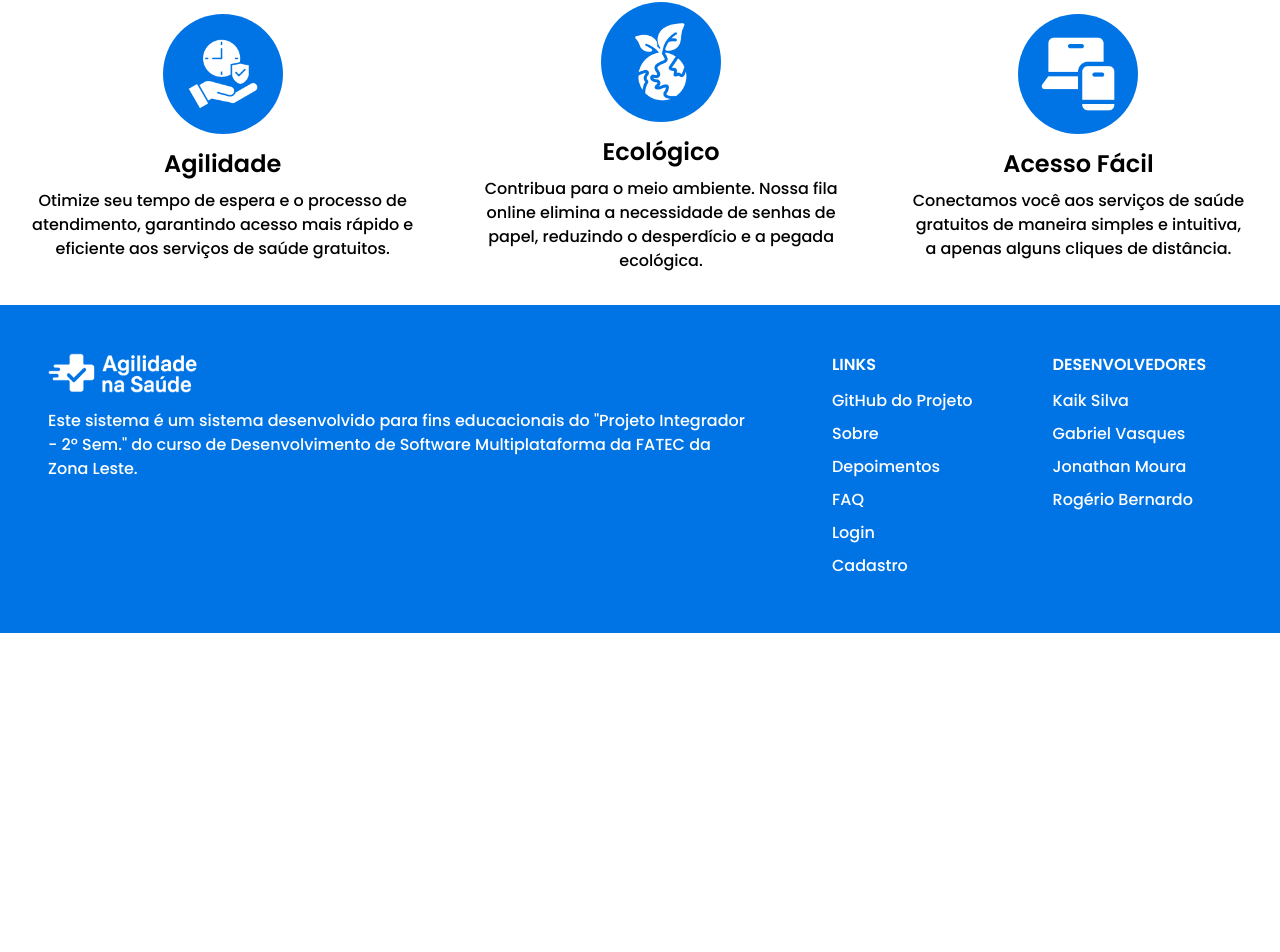
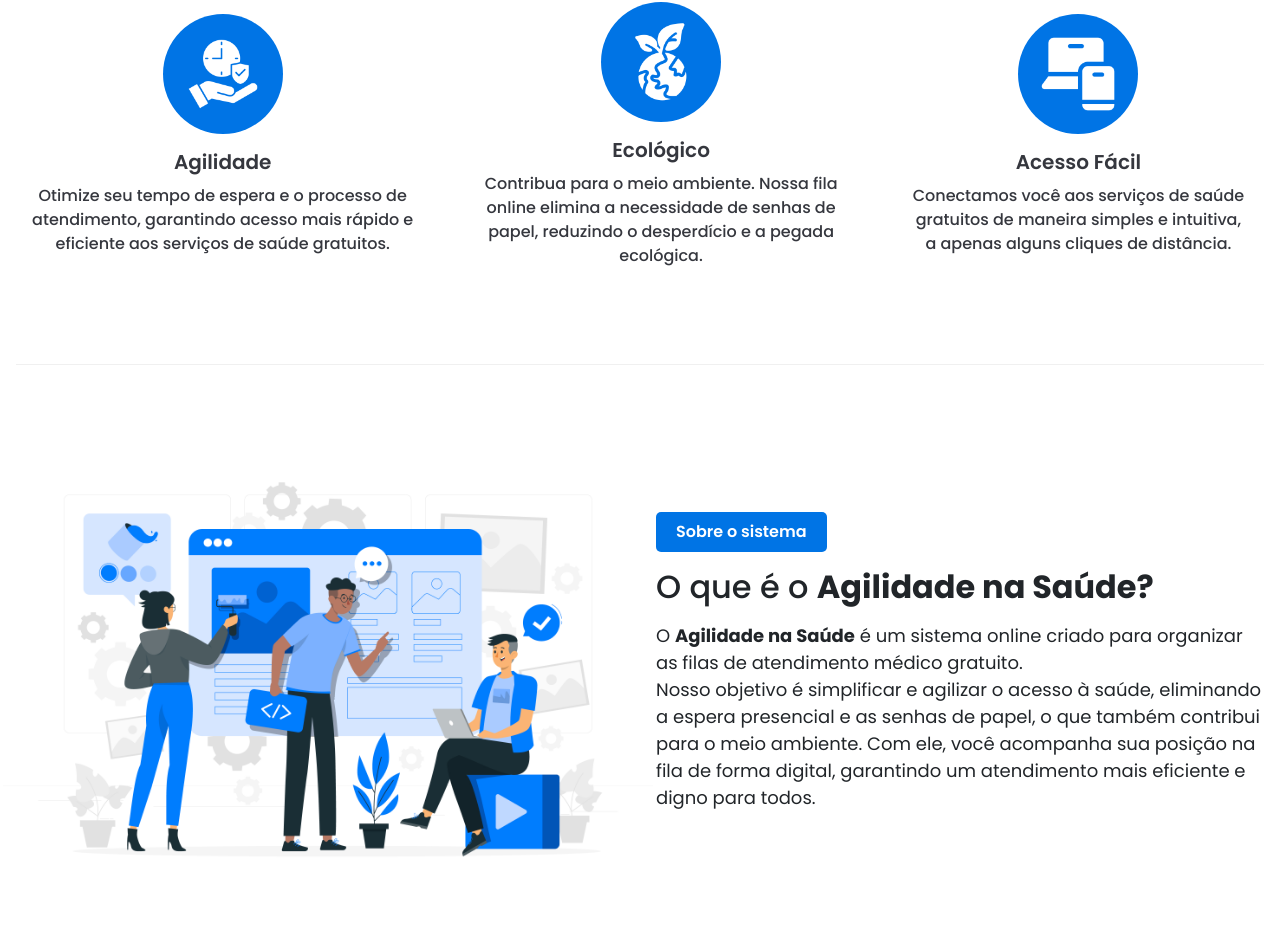
Before and after one commit to kaikdev/agilidade-na-saude, a React (Vite) app: page / in a window 1280 px wide. Shown: the part 582-1534 px from the top of the page. Before the commit the page ends 1215 px from the top, so only its background shows below. Built offline with nearby package versions, Linux system fonts and the light colour scheme.

Commit message:
Create Section: About

```diff
--- a/src/pages/HomePage.css
+++ b/src/pages/HomePage.css
@@ -7,9 +7,9 @@ main.main-home {
 
 section.section-main {
     background: #0074E5;
-    background: -webkit-linear-gradient(90deg,rgba(0, 116, 229, 1) 0%, rgba(130, 187, 242, 1) 55%, rgba(130, 187, 242, 1) 100%);
-    background: -moz-linear-gradient(90deg,rgba(0, 116, 229, 1) 0%, rgba(130, 187, 242, 1) 55%, rgba(130, 187, 242, 1) 100%);
-    background: linear-gradient(90deg,rgba(0, 116, 229, 1) 0%, rgba(130, 187, 242, 1) 55%, rgba(130, 187, 242, 1) 100%);
+    background: -webkit-linear-gradient(90deg,rgba(0, 116, 229, 1) 0%, rgba(0, 116, 229, 1) 75%, rgba(130, 187, 242, 1) 100%);
+    background: -moz-linear-gradient(90deg,rgba(0, 116, 229, 1) 0%, rgba(0, 116, 229, 1) 75%, rgba(130, 187, 242, 1) 100%);
+    background: linear-gradient(90deg,rgba(0, 116, 229, 1) 0%, rgba(0, 116, 229, 1) 75%, rgba(130, 187, 242, 1) 100%);
     padding: 2rem;
     border-radius: 10px;
     position: relative;
@@ -49,7 +49,7 @@ img.img-main {
 .item-quality {
     padding: 1rem;
     border-radius: 10px;
-    color: #000;
+    color: #35373E;
     text-align: center;
 }
 
@@ -67,13 +67,57 @@ img.img-main {
     margin-bottom: 1rem;
 }
 
-.item-quality h4 {
+.item-quality h5 {
     font-weight: 600;
     margin-bottom: 10px;
 }
 
 .item-quality p {
     font-weight: 500;
+}
+
+.section-about {
+    display: flex;
+    align-items: center;
+    gap: 1rem;
+    margin-top: 3rem;
+    padding: 5rem 0;
+    border-top: 1px solid #f0f0f0;
+}
+
+.section-about > div {
+    width: 50%;
+}
+
+.section-about .area-img {
+    width: 50%;
+    display: flex;
+    align-items: center;
+    justify-content: center;
+}
+
+h6.tag-section {
+    background-color: #0074e5;
+    color: #fff;
+    display: inline-flex;
+    padding: 10px 20px;
+    font-weight: 600;
+    border-radius: 5px;
+    margin-bottom: 1rem;
+}
+
+.section-about h2 {
+    margin-bottom: 1rem;
+}
+
+.section-about p {
+    font-size: 18px;
+}
+
+@media (max-width: 1200px) {
+    .section-about .area-img img {
+        width: 500px;
+    }
 }
 
 @media (max-width: 1100px) {
@@ -91,6 +135,20 @@ img.img-main {
     }
     section.section-main {
         background: #0074E5 !important;
+    }
+}
+
+@media (max-width: 900px) {
+    .section-about {
+        flex-direction: column;
+        margin-top: 0px;
+        padding: 2rem 0;
+    }
+    .section-about > div {
+        width: 100% !important;
+    }
+    .section-about .area-img img {
+        width: 100%;
     }
 }
 
--- a/src/pages/HomePage.jsx
+++ b/src/pages/HomePage.jsx
@@ -4,8 +4,7 @@ import imgDoctor from '../assets/images/doctor.png';
 import imgTempo from '../assets/images/economia-de-tempo.png';
 import imgEcologico from '../assets/images/ecologico.png';
 import imgAcesso from '../assets/images/tecnologia.png';
-
-
+import imgSobre from '../assets/images/sobre.jpg';
 
 function HomePage() {
     return (
@@ -26,7 +25,7 @@ function HomePage() {
                         <img src={imgTempo}  alt="Imagem Agilidade" width="80px" height="auto"/>
                     </div>
 
-                    <h4>Agilidade</h4>
+                    <h5>Agilidade</h5>
 
                     <p>Otimize seu tempo de espera e o processo de atendimento, garantindo acesso mais rápido e eficiente aos serviços de saúde gratuitos.</p>
                 </div>
@@ -36,7 +35,7 @@ function HomePage() {
                         <img src={imgEcologico}  alt="Imagem Ecológico" width="80px" height="auto"/>
                     </div>
 
-                    <h4>Ecológico</h4>
+                    <h5>Ecológico</h5>
 
                     <p>Contribua para o meio ambiente. Nossa fila online elimina a necessidade de senhas de papel, reduzindo o desperdício e a pegada ecológica.</p>
                 </div>
@@ -46,9 +45,30 @@ function HomePage() {
                         <img src={imgAcesso}  alt="Imagem Acesso" width="80px" height="auto"/>
                     </div>
 
-                    <h4>Acesso Fácil</h4>
+                    <h5>Acesso Fácil</h5>
 
                     <p>Conectamos você aos serviços de saúde gratuitos de maneira simples e intuitiva, a apenas alguns cliques de distância.</p>
+                </div>
+            </section>
+
+            <section className="section-about" id="sobre">
+                <div className="area-img">
+                    <img src={imgSobre}  alt="Imagem Sobre" width="650px" height="auto"/>
+                </div>
+
+                <div>
+                    <h6 className="tag-section">Sobre o sistema</h6>
+
+                    <h2>O que é o <strong>Agilidade na Saúde?</strong> </h2>
+
+                    <p>
+                        O <strong>Agilidade na Saúde</strong> é um sistema online criado para organizar as filas de atendimento médico gratuito.
+
+                        <br></br>
+
+                        Nosso objetivo é simplificar e agilizar o acesso à saúde, eliminando a espera presencial e as senhas de papel, o que também contribui para o meio ambiente.
+                        Com ele, você acompanha sua posição na fila de forma digital, garantindo um atendimento mais eficiente e digno para todos.
+                    </p>
                 </div>
             </section>
         </main>
```
Also changed, not shown: src/assets/images/sobre.jpg (added).
